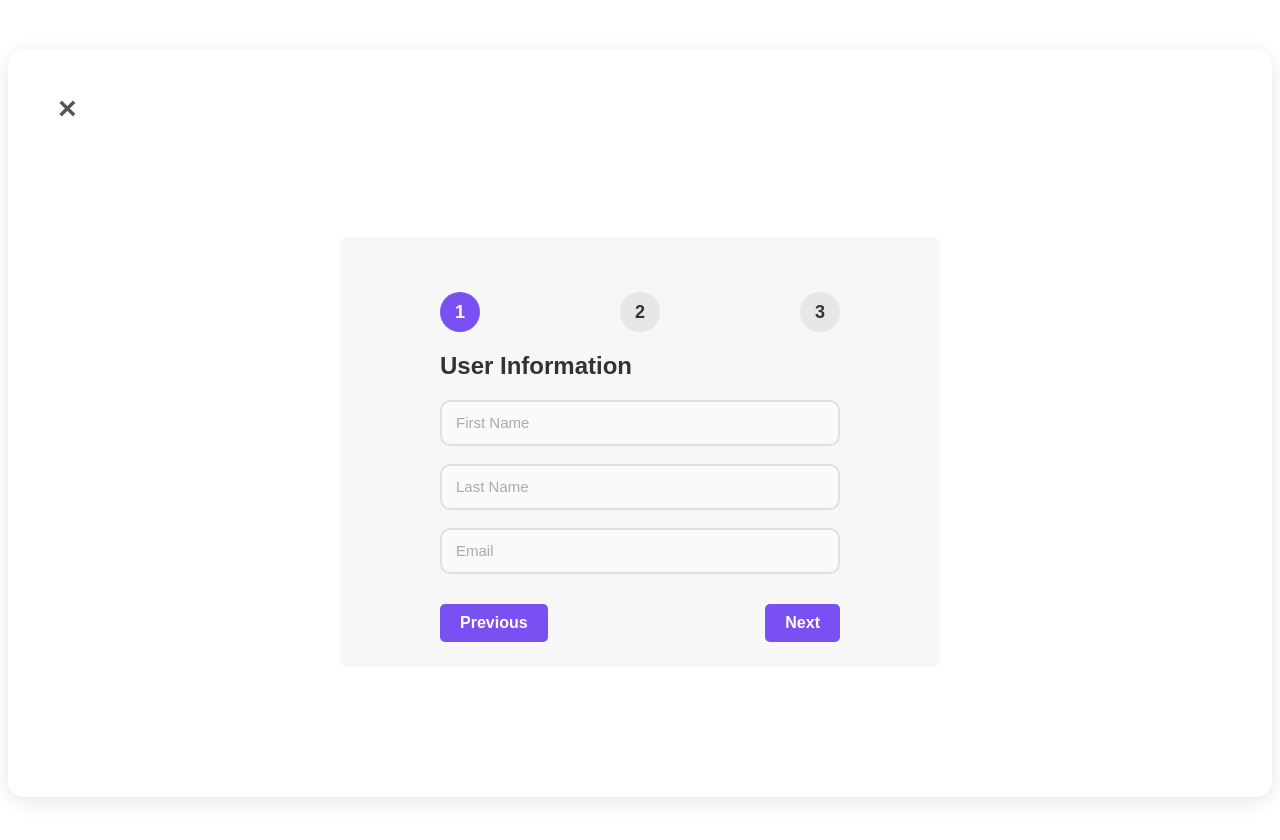
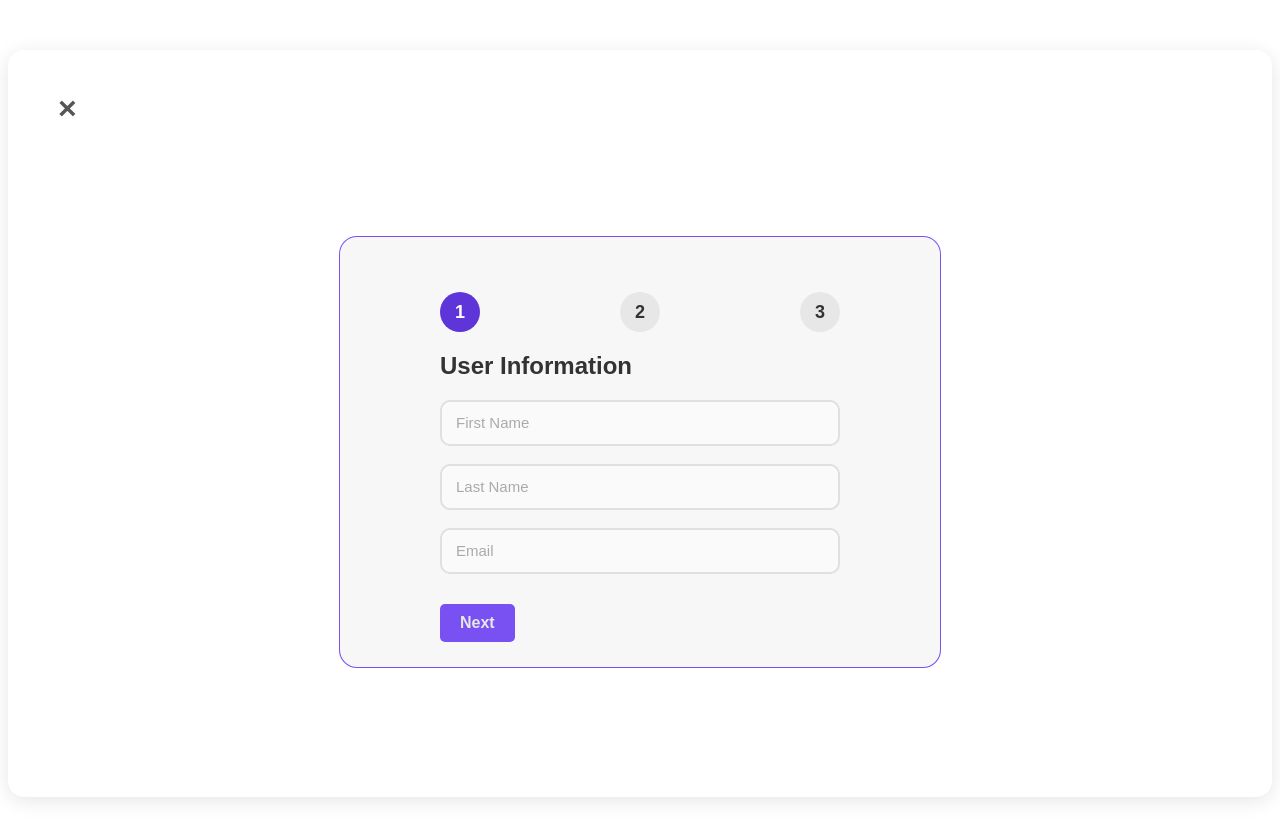
Before and after one commit to lampros99/react-register-form, a React (Create React App) app: page / in a window 1280 px wide. Shown: the top 840 px of the page. Built offline with nearby package versions, Linux system fonts and the light colour scheme.

Commit message:
feat: add react-hook-form

```diff
--- a/package.json
+++ b/package.json
@@ -10,6 +10,7 @@
     "@testing-library/user-event": "^13.5.0",
     "react": "^19.2.0",
     "react-dom": "^19.2.0",
+    "react-hook-form": "^7.65.0",
     "react-scripts": "5.0.1",
     "react-toastify": "^11.0.5",
     "web-vitals": "^2.1.4"
--- a/src/App.js
+++ b/src/App.js
@@ -26,35 +26,35 @@ function Steps() {
     city: "",
   });
 
-  function handleNext() {
-    if (step === 1) {
-      if (!formData.firstName || !formData.lastName || !formData.email) {
-        alert("Please fill in all required fields.");
-        return;
-      }
-    }
-    if (step === 2) {
-      if (!formData.street || !formData.city) {
-        alert("Please fill in all required fields.");
-        return;
-      }
-    }
-    if (step < 3) setStep((s) => s + 1);
-  }
+  // function handleNext() {
+  //   if (step === 1) {
+  //     if (!formData.firstName || !formData.lastName || !formData.email) {
+  //       alert("Please fill in all required fields.");
+  //       return;
+  //     }
+  //   }
+  //   if (step === 2) {
+  //     if (!formData.street || !formData.city) {
+  //       alert("Please fill in all required fields.");
+  //       return;
+  //     }
+  //   }
+  //   if (step < 3) setStep((s) => s + 1);
+  // }
 
-  function handlePrevious() {
-    if (step > 1) setStep((s) => s - 1);
-  }
+  // function handlePrevious() {
+  //   if (step > 1) setStep((s) => s - 1);
+  // }
 
-  function handleSubmit() {
-    console.log("Submitted data:", formData);
+  // function handleSubmit() {
+  //   console.log("Submitted data:", formData);
 
-    toast.success("Registration Successful!", {
-      position: "top-center",
-      autoClose: 2000,
-    });
-    setTimeout(() => setIsOpen(false), 2500);
-  }
+  //   toast.success("Registration Successful!", {
+  //     position: "top-center",
+  //     autoClose: 2000,
+  //   });
+  //   setTimeout(() => setIsOpen(false), 2500);
+  // }
 
   return (
     <div className="steps-container">
@@ -70,25 +70,10 @@ function Steps() {
             <div className={`${step >= 3 ? "active" : ""}`}>3</div>
           </div>
 
-          {step === 1 && <UserInformation formData={formData} setFormData={setFormData} />}
-          {step === 2 && <Address formData={formData} setFormData={setFormData} />}
-          {step === 3 && <Confirmation formData={formData} />}
+          {step === 1 && <UserInformation formData={formData} setFormData={setFormData} onNext={() => setStep((s) => s + 1)} />}
+          {step === 2 && <Address formData={formData} setFormData={setFormData} onNext={() => setStep((s) => + 3)} onPrevious={() => setStep((s) => s - 1)} />}
+          {step === 3 && <Confirmation formData={formData} onPrevious={() => setStep((s) => s - 1)} onSubmit={() => { toast.success("Registration Successful!"); setIsOpen(false);}} />}
 
-          <div className="buttons">
-            <button
-              style={{ backgroundColor: "#7950f2", color: "#fff" }}
-              onClick={handlePrevious}
-              disabled={step === 1}
-            >
-              Previous
-            </button>
-            <button
-              style={{ backgroundColor: "#7950f2", color: "#fff" }}
-              onClick={step === 3 ? handleSubmit : handleNext}
-            >
-              {step === 3 ? "Submit" : "Next"}
-            </button>
-          </div>
         </div>
       )}
     </div>
--- a/src/componets/address.js
+++ b/src/componets/address.js
@@ -1,22 +1,43 @@
+import { useForm } from "react-hook-form";
 
+function Address({ formData, setFormData, onNext, onPrevious }) {
+  const {
+    register,
+    handleSubmit,
+    formState: { errors },
+  } = useForm({
+    defaultValues: formData,
+  });
 
-function Address({ formData, setFormData }) {
+  const onSubmit = (data) => {
+    setFormData({ ...formData, ...data});
+    onNext();
+  }
+
   return (
-    <div>
+    <form onSubmit={handleSubmit(onSubmit)}>
       <h2>Address</h2>
+      <div className="input-group">
       <input
         placeholder="Street"
-        value={formData.street}
-        onChange={(e) => setFormData({ ...formData, street: e.target.value })}
-        required
-      />
+        {...register("street", { required: "Street is required" })}
+        />
+        {errors.street && <p className="error">{errors.street.message}</p>}
+      </div>
+
+      <div className="input-group">
       <input
         placeholder="City"
-        value={formData.city}
-        onChange={(e) => setFormData({ ...formData, city: e.target.value })}
-        required
+        {...register("city", { required: "City is required" })}
       />
-    </div>
+      {errors.city && <p className="error">{errors.city.message}</p>}
+      </div>
+
+      <div className="buttons">
+        <button type="button" onClick={onPrevious}>Previous</button>
+        <button type="submit" className="button" >Next</button>
+      </div>
+    </form>
   );
 }
 
--- a/src/componets/confirmation.js
+++ b/src/componets/confirmation.js
@@ -1,5 +1,5 @@
 
-function Confirmation({ formData }) {
+function Confirmation({ formData, onPrevious, onSubmit }) {
   return (
     <div>
       <h2>Confirmation</h2>
@@ -15,6 +15,10 @@ function Confirmation({ formData }) {
         <p><strong>Street:</strong> {formData.street}</p>
         <p><strong>City:</strong> {formData.city}</p>
       </div>
+        <div className="buttons">
+        <button type="button" className="button" onClick={onPrevious}>Previous</button>
+        <button type="button" className="button" onClick={onSubmit}>Submit</button>
+      </div>
     </div>
   );
 }
--- a/src/componets/user-information.js
+++ b/src/componets/user-information.js
@@ -1,29 +1,53 @@
+import { useForm } from "react-hook-form";
+import '../index.css'
+
+function UserInformation({ formData, setFormData, onNext }) {
+
+  const {
+    register,
+    handleSubmit,
+    formState: {errors},
+  } = useForm({
+    defaultValues: formData,
+  });
+
+  const onSubmit = (data) => {
+    setFormData({ ...formData, ...data });
+    onNext();
+  };
 
 
-function UserInformation({ formData, setFormData }) {
   return (
-    <div>
+    <form onSubmit={handleSubmit(onSubmit)}>
       <h2>User Information</h2>
+    <div className="input-group">
       <input
         placeholder="First Name"
-        value={formData.firstName}
-        onChange={(e) => setFormData({ ...formData, firstName: e.target.value })}
-        required
+        {...register("firstName", { required: "First name is required"})}
       />
+      {errors.firstName && <p className="error">{errors.firstName.message}</p>}
+      </div>
+      <div className="input-group">
       <input
         placeholder="Last Name"
-        value={formData.lastName}
-        onChange={(e) => setFormData({ ...formData, lastName: e.target.value })}
-        required
+        {...register("lastName", { required: "Last name is required" })}
       />
+      {errors.lastName && <p className="error">{errors.lastName.message}</p>}
+      </div>
+      <div className="input-group">
       <input
         type="email"
         placeholder="Email"
-        value={formData.email}
-        onChange={(e) => setFormData({ ...formData, email: e.target.value })}
-        required
+        {...register("email", {required: "Email is required",
+          pattern: {value: /^\S+@\S+\.\S+$/, message: "Invalid email"}
+        })}
       />
+      {errors.email && <p className="error">{errors.email.message}</p>}
     </div>
+    <div className="buttons">
+       <button type="submit" className="button">Next</button>
+      </div>
+    </form>
   );
 }
 
--- a/src/index.css
+++ b/src/index.css
@@ -10,7 +10,8 @@ body {
 .steps {
   width: 600px;
   background-color: #f7f7f7;
-  border-radius: 7px;
+  border-radius: 17px;
+  box-shadow: 0 0 0 1px #7950f2 ;
   padding: 25px 100px;
   margin: 100px auto;
 }
@@ -50,15 +51,23 @@ body {
 button {
   padding: 10px 20px;
   border: none;
-  background-color: #e7e7e7;
+  background-color: #7950f2;
+  color: #e7e7e7;
   border-radius: 5px;
   font-size: 16px;
   font-weight: bold;
   cursor: pointer;
 }
 
+.button:hover {
+  background-color:#7950f2;
+  box-shadow: 0 0 0 4px #7950f2;
+  transition: all 0.2s ease;
+}
+
+
 .active {
-  background-color: #7950f2 !important;
+  background-color: #5e35d8 !important;
   color: white;
 }
 
```
Also changed, not shown: 1 other file (tests, documents, lock files or other folders).
